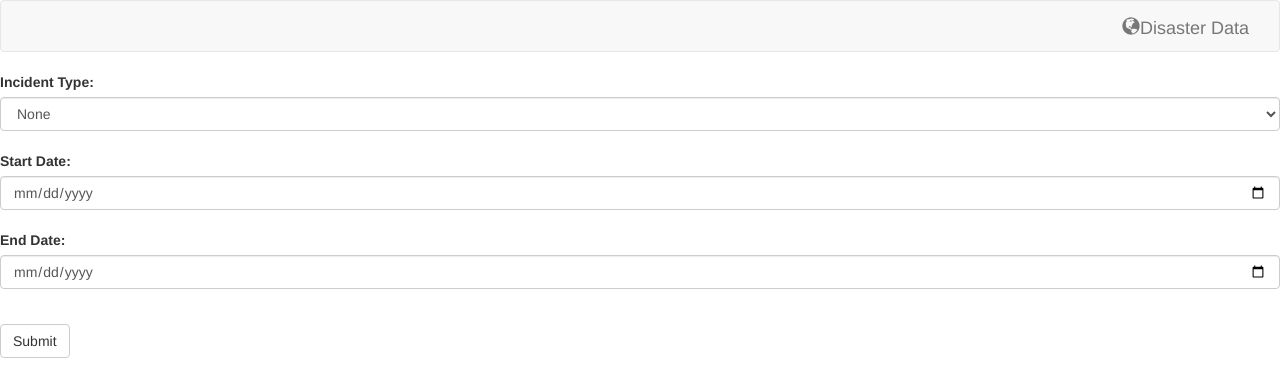
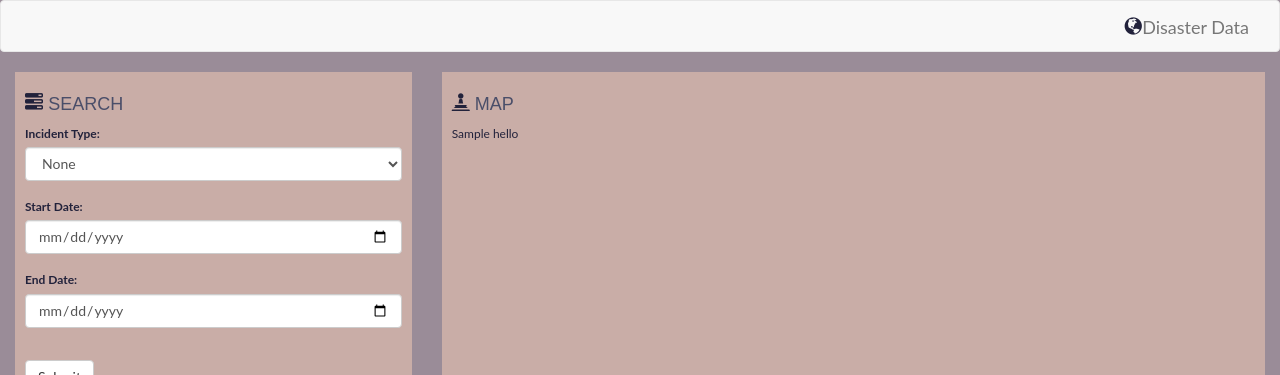
Before and after one commit to jennLam/disasterly, a Flask app: template templates/index.html in a window 1280 px wide. Shown: the top 375 px of the page. Run offline with Flask 2, Linux system fonts and the light colour scheme; the template is opened without the code that fills it: most values are stand-ins (such as "Sample title", 1, 10 or a date in 2020); parts of the project's set-up code (start-up, migrations or seed data) failed here and were passed over; some libraries are stand-ins or nearby versions.

Commit message:
Switched from google map to plotly for visualization.

```diff
--- a/server.py
+++ b/server.py
@@ -1,6 +1,7 @@
-from flask import Flask, render_template, jsonify, request
+from flask import Flask, render_template, jsonify, request, Markup
 from jinja2 import StrictUndefined
 import os
+from plotly.offline import plot
 from data import DisasterData
 
 
@@ -13,13 +14,17 @@ app.jinja_env.undefined = StrictUndefined
 dd = DisasterData()
 
 
+
+
+
+
 @app.route("/")
 def index():
     """Homepage."""
-    return render_template("index.html", incidents=dd.get_categories("incidentType"))
+    return render_template("index.html", incidents=dd.get_categories("incidentType"), hello="hi")
 
 
-@app.route("/search.json")
+@app.route("/search")
 def get_search_results():
     """Get search results."""
 
@@ -34,11 +39,56 @@ def get_search_results():
     adv_search_results = dd.advanced_search(incident_type=incident,
                                             start_date=start_date, end_date=end_date)
 
-    results = dd.create_disaster_dict(adv_search_results)
+    results = dd.create_disaster_dict2(adv_search_results)
 
-    # print results
 
-    return jsonify(results)
+    scl = [[0.0, 'rgb(242,240,247)'],[0.2, 'rgb(218,218,235)'],[0.4, 'rgb(188,189,220)'],\
+            [0.6, 'rgb(158,154,200)'],[0.8, 'rgb(117,107,177)'],[1.0, 'rgb(84,39,143)']]
+
+    adv_search_results['text'] = adv_search_results['state'] + '<br>' +\
+    'Incident '+adv_search_results['incidentType'] + "<br>" + \
+    "Country "
+
+    adv_search_results["count"] = 1
+    print adv_search_results
+
+    data = [ dict(
+            type='choropleth',
+            colorscale = scl,
+            autocolorscale = False,
+            locations = results.keys(),
+            z = results.values(),
+            locationmode = 'USA-states',
+            stream = dict (
+                maxpoints = 10000
+                ),
+            marker = dict(
+                line = dict (
+                    color = 'rgb(255,255,255)',
+                    width = 2
+                ) ),
+            colorbar = dict(
+                title = "Millions USD",
+                thickness=20)
+            ) ]
+
+    layout = dict(
+            title = 'Disaster Data',
+            geo = dict(
+                scope='usa',
+                projection=dict( type='albers usa' ),
+                showlakes = True,
+                lakecolor = 'rgb(255, 255, 255)'),
+                 )
+
+    fig = dict( data=data, layout=layout )
+    # blah = py.iplot( fig, filename='d3-cloropleth-map' )
+    plot_div = plot(fig, output_type="div")
+
+
+
+
+    return render_template("index.html", incidents=dd.get_categories("incidentType"), hello=Markup(plot_div))
 
 if __name__ == "__main__":
 
--- a/static/checkr.css
+++ b/static/checkr.css
@@ -1,3 +1,143 @@
-#map {
-    height:800px;
+body {
+  height: 100vh;
+  background-color: #9A8C98;
+  font-family: 'Lato', sans-serif;
+  color: #22223B;
+  font-size: 9pt;
 }
+
+h2, .label {
+  font-family: 'Oswald', sans-serif;
+  text-transform: uppercase;
+}
+
+h2 a:link,
+h2 a:visited {
+  color: #C9ADA7;
+}
+
+.main-header {
+  text-align: right;
+}
+
+.dropdown-menu {
+  margin-left: 190px;
+}
+
+.caret {
+  color: #4A4E69;
+}
+
+h4 {
+  font-family: 'Oswald', sans-serif;
+  text-transform: uppercase;
+}
+
+.box h4 {
+  color: #4A4E69;
+}
+
+.box .badge {
+  background-color: #4A4E69;
+  color: #F2E9E4;
+}
+
+.main .badge {
+  background-color: #9A8C98;
+  color: #F2E9E4;
+}
+
+.glyphicon {
+  color: #22223B;
+}
+
+.main h4 {
+  color: #F2E9E4;
+}
+
+a:link {
+  color: #22223B;
+}
+
+a:visited {
+    color: #22223B;
+}
+
+a:hover {
+    color: #C9ADA7;
+}
+
+a.badge:visited {
+  color: #f8f8f8;
+}
+
+a.badge:hover {
+  background-color: #22223B;
+}
+
+.home {
+  margin: 0;
+  position: absolute;
+  top: 50%;
+  left: 50%;
+  transform: translate(-50%, -50%);
+}
+
+.box {
+  height: 600px;
+  padding: 10px;
+  margin-left: 0px;
+  margin-right: 0px;
+  background-color: #C9ADA7;
+  border: 0px solid black;
+}
+
+.list {
+  height: 85%;
+  overflow-y: auto;
+  overflow-x: hidden;
+  background-color: #F2E9E4;
+  opacity: 1;
+}
+
+table.table-bordered {
+  border: 0px solid black;
+}
+
+.main {
+  width: 100%;
+  padding: 10px;
+  margin-left: 0px;
+  margin-right: 0px;
+  background-color: #4A4E69;
+  color: #F2E9E4;
+  border: 0px solid red;
+}
+
+.hello {
+  height: 100vh;
+  background-color: #22223B;
+
+}
+
+ul {
+    list-style: none;
+    padding: 0;
+    margin: 0;
+}
+
+li.content {
+    padding-left: 10px;
+    padding-top: 6px;
+}
+
+li.content:before {
+    content: "•";
+    padding-right: 8px;
+    color: #d9534f;
+}
+
+.alert {
+    width: 100%;
+
+}
--- a/static/checkr.js
+++ b/static/checkr.js
@@ -4,3 +4,11 @@ var map = new google.maps.Map(document.getElementById("map"), {
     center: unitedStates,
     zoom: 5,
 });
+
+var cali = {lat: 36.778261, lng: -119.4179324};
+var marker = new google.maps.Marker({
+    position: cali,
+    map: map,
+    title: "Cali"
+
+});
--- a/templates/index.html
+++ b/templates/index.html
@@ -1,7 +1,24 @@
 {% extends "base.html" %}
 {% block content %}
 
-<form class="section">
+
+
+<div class="container-fluid">
+        <div class="row">
+
+          <div class="col-sm-12">
+
+
+
+
+      <div class="row">
+        <div class="col-sm-4">
+          <div class="box">
+            <h4 class="header"><span class="glyphicon glyphicon-tasks"></span> Search
+            </h4>
+
+
+            <form class="section" action="/search" method="GET">
               <div class="form-group">
                 <label for="incident">Incident Type:</label>
                 <select class="form-control" id="incident" name="incident">
@@ -20,6 +37,51 @@
               </div>
               <button id="search-button" type="submit" class="btn btn-default">Submit</button>
             </form>
+
+
+
+
+          </div>
+        </div>
+        <div class="col-sm-8">
+          <div class="box">
+            <h4 class="header"><span class="glyphicon glyphicon-pawn"></span> Map
+            </h4>
+
+            {{ hello }}
+          </div>
+        </div>
+
+
+
+
+      </div>
+    </div>
+  </div>
+</div>
+
+
+
+
+
+
+
+
+
+
+
+
+
+
+
+
+
+
+
+
+
+
+
 
 <br/>
 
@@ -46,7 +108,7 @@ function getSearchResults(evt) {
   $.get("/search.json", searchInputs, showResults);
 }
 
-$("#search-button").on("click", getSearchResults);
+$("#search-button2").on("click", getSearchResults);
 
 </script>
 
```
Also changed, not shown: data.py (+11 -0 lines). Lines whose indentation alone changed are shown as unchanged.
